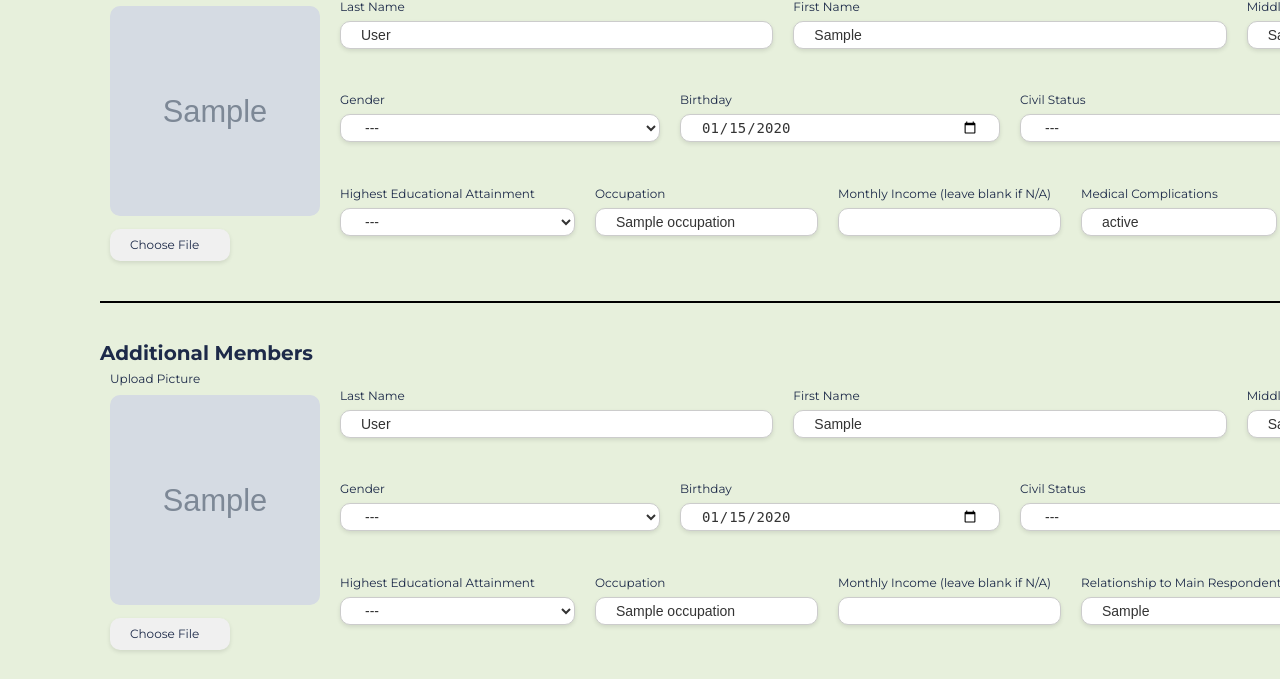
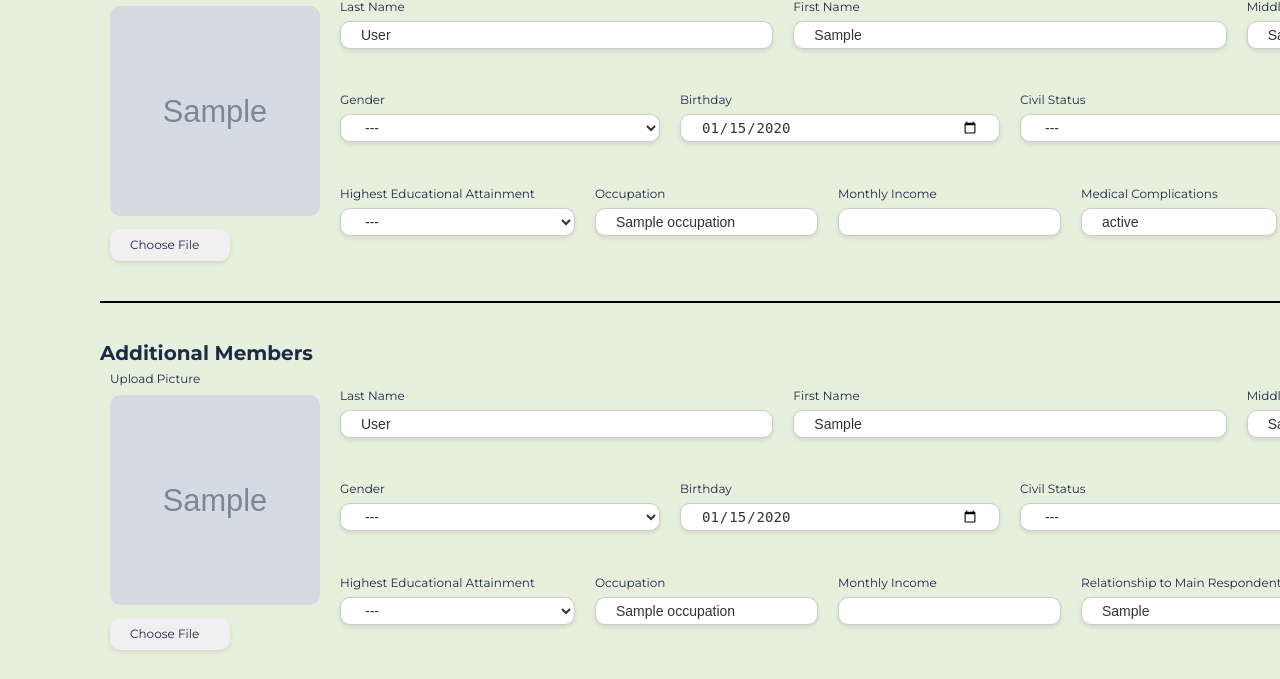
Before and after one commit to mcap114/sweng-sprint-1, a Spring app: template src/main/resources/templates/edithousehold.html in a window 1280 px wide; the page is wider, and only the part inside the window is pictured. Shown: the part 537-1216 px from the top of that part. Run offline with Thymeleaf, Linux system fonts and the light colour scheme; the template is opened without the code that fills it: most values are stand-ins (such as "Sample title", 1, 10 or a date in 2020); grey boxes marked "Sample" are stand-in pictures; data that the repository does not hold is empty; some libraries are stand-ins or nearby versions.

Commit message:
Minor changes to labelling in edithousehold

```diff
--- a/src/main/resources/templates/edithousehold.html
+++ b/src/main/resources/templates/edithousehold.html
@@ -20,7 +20,7 @@
     <div class="input-addpage">
         <div id="heading-1" class="heading-1">
             <p>Edit Household</p>
-            <div class="back-button" onclick="window.location.href='/'">
+            <div class="back-button" onclick="window.location.href='/viewunits'">
                 <img src="/png/left-arrow.png">
                 <span>Back to Menu</span>
             </div>
@@ -150,7 +150,7 @@
                             </div>
 
                             <div class="input-field">
-                                <label>Monthly Income (leave blank if N/A)</label>
+                                <label>Monthly Income</label>
                                 <input type="number" name="resMonthlyIncome" th:value="${mainRespondent.monthlyIncome}" min="0"/>
                             </div>
 
@@ -262,7 +262,7 @@
                                     </div>
 
                                     <div class="input-field">
-                                        <label>Monthly Income (leave blank if N/A)</label>
+                                        <label>Monthly Income</label>
                                         <input type="number" name="resMonthlyIncome" th:value="${member.monthlyIncome}" min="0"/>
                                     </div>
 
@@ -340,6 +340,24 @@
         </form>
     </div>
 </div>
+<script>
+    document.addEventListener("DOMContentLoaded", function() {
+        const form = document.getElementById("household-form");
+        form.addEventListener("submit", function(event) {
+            event.preventDefault();
+
+            const userConfirmed = confirm("Are you sure you want to update changes?");
+
+            if (userConfirmed) {
+                form.submit();
+                alert("Household has been updated successfully!");
+
+            } else {
+                alert("Household update canceled.");
+            }
+        });
+    });
+    </script>
 
 </body>
 </html>
```
